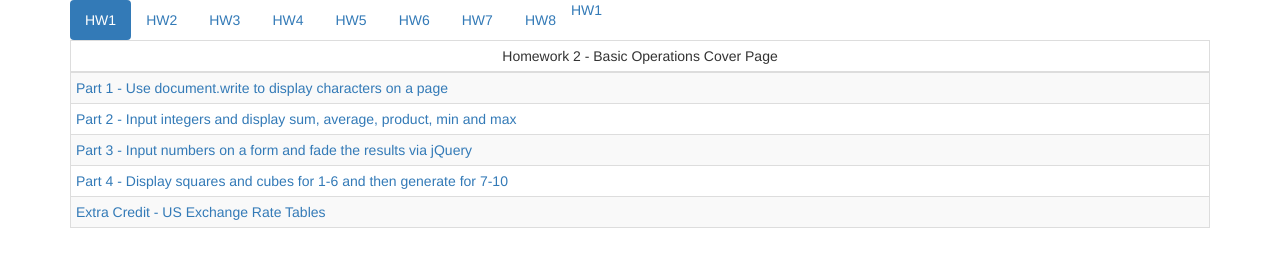
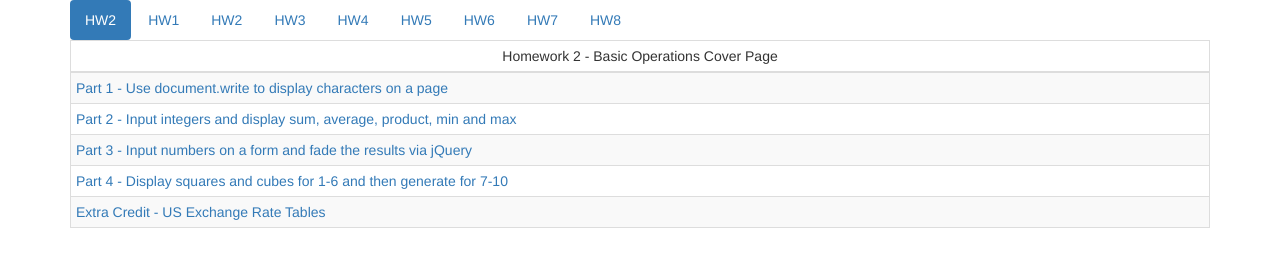
Before and after one commit to angieBadillo/HWPage, a plain HTML site: page HW2.html in a window 1280 px wide. Drawn offline with nearby package versions, Linux system fonts and the light colour scheme.

Commit message:
Update HW2.html

```diff
--- a/HW2.html
+++ b/HW2.html
@@ -11,8 +11,8 @@
 <body>
 <div class="container">
     <ul class="nav nav-pills" role="tablist">
-        <li class="active"><a href="index.html" >HW1</a></li>
-        <a href="index.html" >HW1</a></li>
+        <li class="active"><a href="HW2.html" >HW2</a></li>
+        <li><a href="index.html" >HW1</a></li>
         <li><a href="HW2.html" >HW2</a></li>
         <li><a href="HW3.html" >HW3</a></li>
         <li><a href="HW4.html" >HW4</a></li>
```
